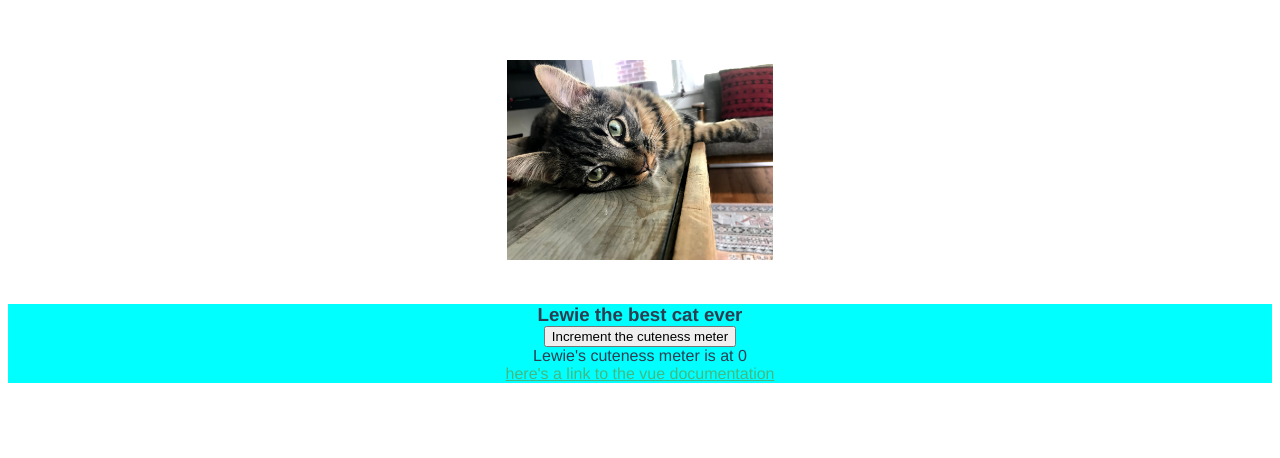
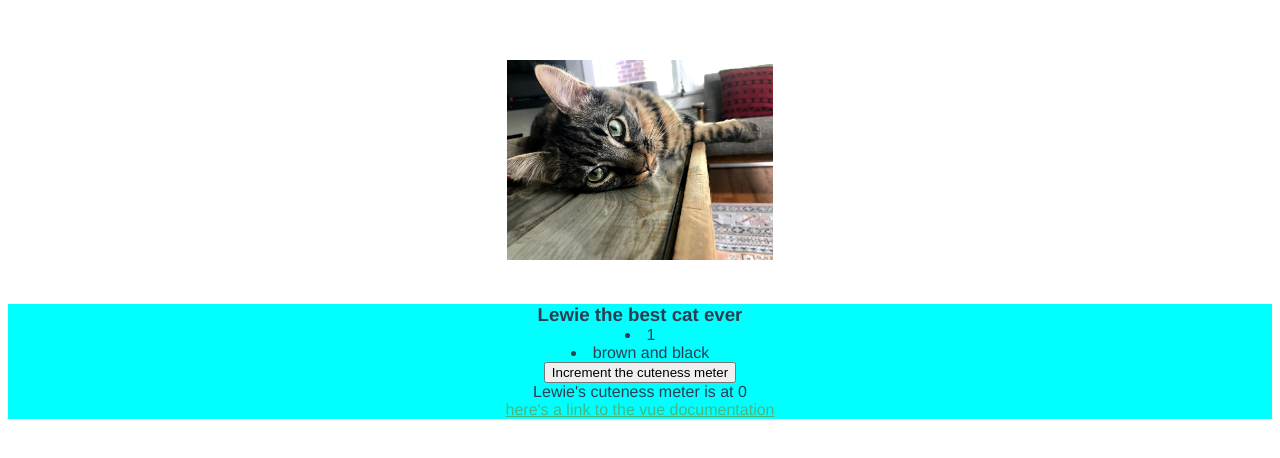
Before and after one commit to kdanna/helloWorldVue, a Vue app: page / in a window 1280 px wide. Shown: the top 458 px of the page. Built offline with nearby package versions, Linux system fonts and the light colour scheme.

Commit message:
test adding a new component

```diff
--- a/src/App.vue
+++ b/src/App.vue
@@ -16,7 +16,7 @@ import HelloWorld from './components/HelloWorld.vue'
 export default {
   name: 'App',
   components: {
-    HelloWorld
+    HelloWorld,
   },
   data: function () {
     return {
--- /dev/null
+++ b/src/components/Details.vue
@@ -0,0 +1,21 @@
+<template>
+    <div>
+        <div v-for="(detail, index) in details" :key="index">
+            <li>{{detail}}</li>
+        </div>
+    </div>
+</template>
+
+<script>
+
+export default {
+    name: 'Details',
+    props: {
+        details: Object,
+    }
+}
+</script>
+
+<style scoped>
+
+</style>
--- a/src/components/HelloWorld.vue
+++ b/src/components/HelloWorld.vue
@@ -1,18 +1,23 @@
 <template>
   <div v-bind:style={background:color}>
     <h3>{{ catMessage }}</h3>
+    <Details :details="catDetails"/>
     <div>
       <button v-on:click="incrementCounter">Increment the cuteness meter</button>
     </div>
     <div :class="{yell : shouldYell}">{{catName + '\'s'}} cuteness meter is at {{clickCount}} </div>
     <a v-bind:href="vueLink"> here's a link to the vue documentation </a>
-
   </div>
 </template>
 
 <script>
+import Details from './Details.vue'
+
 export default {
   name: 'HelloWorld',
+  components: {
+    Details
+  },
   props: {
     // props passed in from parent component
     catName: String,
@@ -24,7 +29,11 @@ export default {
       // initial data values
       clickCount: 0,
       shouldYell: false,
-      color: 'aqua'
+      color: 'aqua',
+      catDetails: {
+        age: 1,
+        color: "brown and black",
+      }
     }
   },
   methods: {
```
